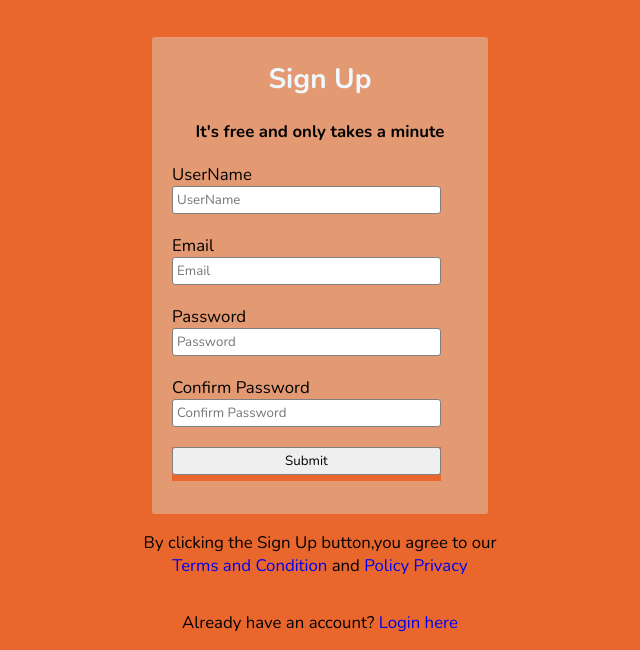
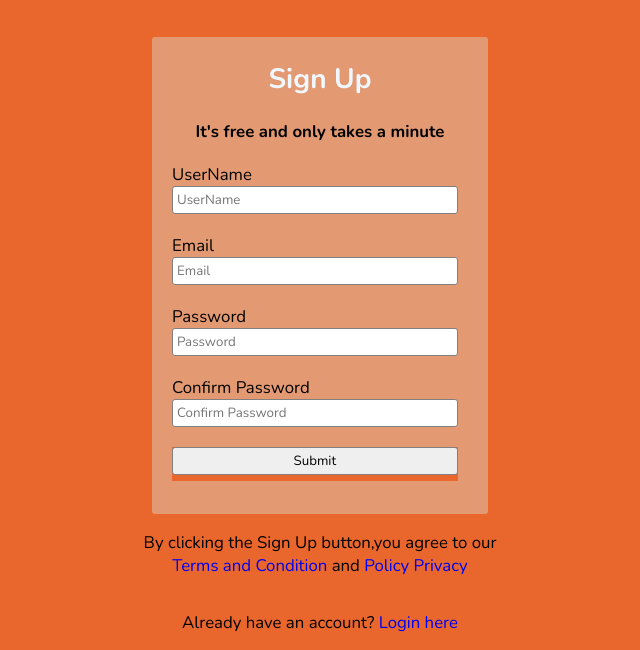
Before and after one commit to likhitha-05/real-estate-app, a Django app: page /signup in a window 1280 px wide. Shown: the part 193-843 px from the top of the page, without its empty margins (320-960 px from the left). Run offline with Django 4.2, Linux system fonts and the light colour scheme.

Commit message:
first commit

```diff
--- a/static/signup.css
+++ b/static/signup.css
@@ -54,7 +54,7 @@ h4{
 }
 
 form{
-    width: 80%;
+    width: 85%;
     margin-left: 20px;
 }
 
```
